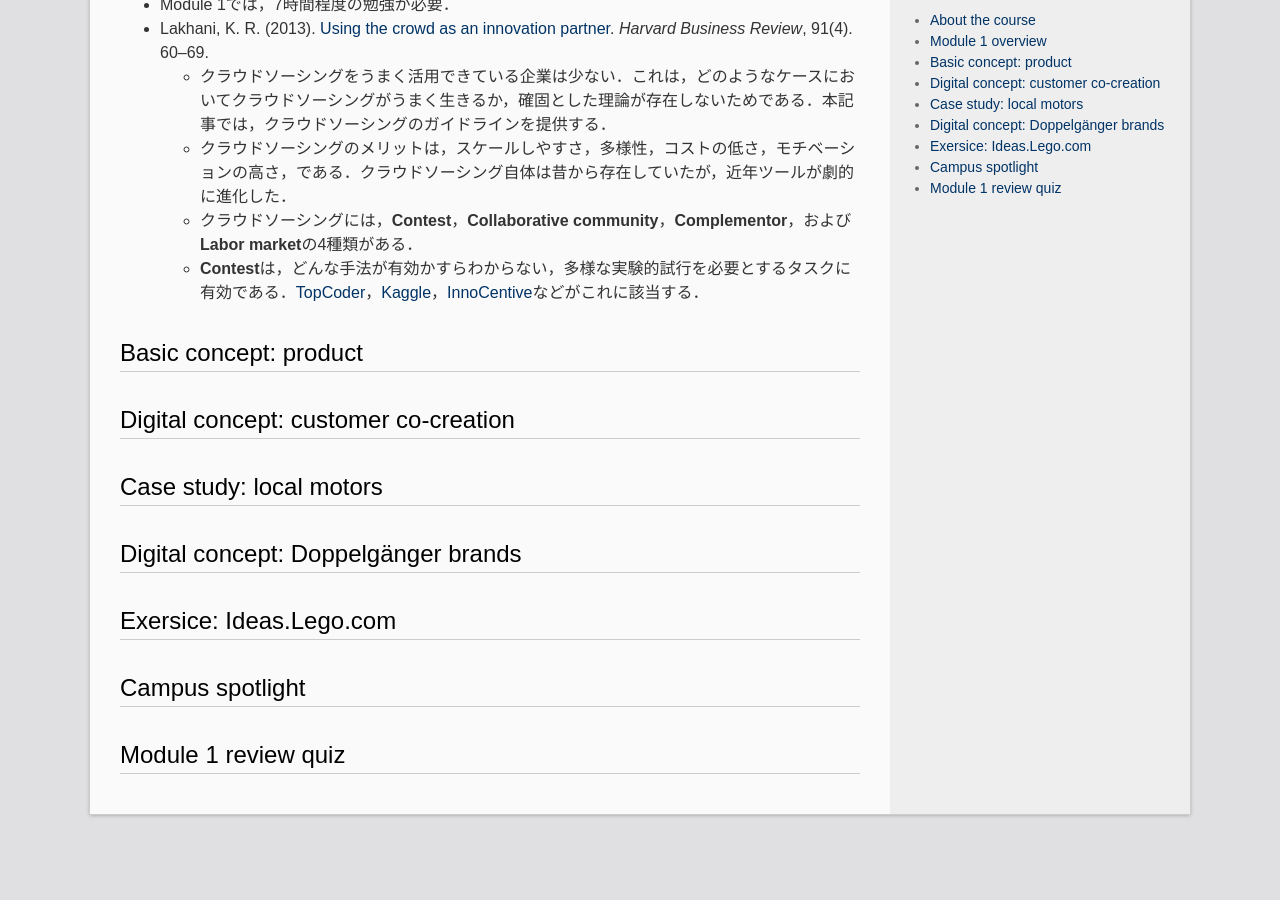
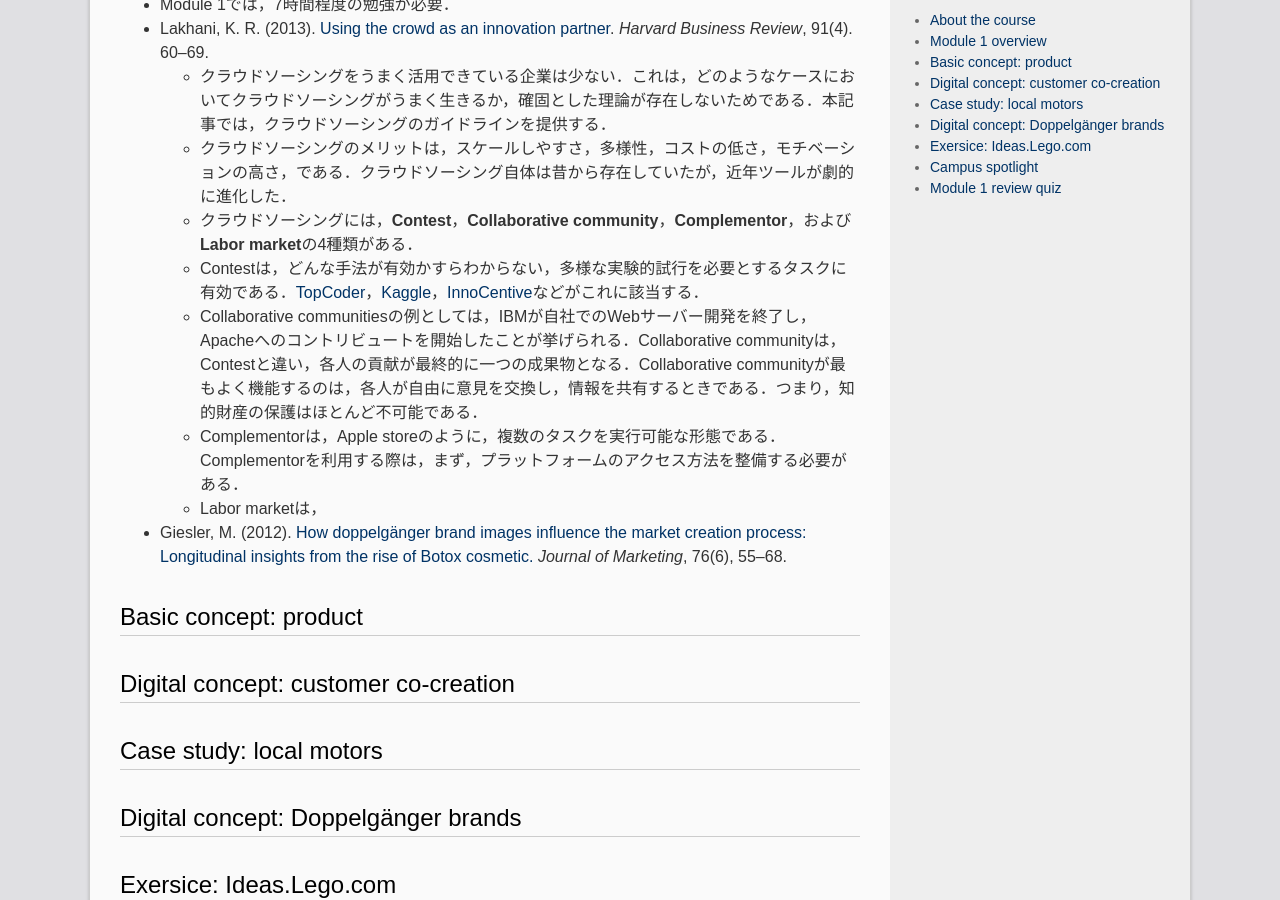
Before and after one commit to madoreenu/haltaro.github.io, a Jekyll site: the page built from _posts/2017-11-08-digital-marketing-1.md, in a window 1280 px wide and 900 px high, scrolled down 794 px. Built offline with Jekyll 4.4.1, drawn with Linux system fonts in a browser that asks for light colours.

Commit message:
Add complementor

```diff
--- a/_posts/2017-11-08-digital-marketing-1.md
+++ b/_posts/2017-11-08-digital-marketing-1.md
@@ -22,8 +22,11 @@ categories:
   * クラウドソーシングをうまく活用できている企業は少ない．これは，どのようなケースにおいてクラウドソーシングがうまく生きるか，確固とした理論が存在しないためである．本記事では，クラウドソーシングのガイドラインを提供する．
   * クラウドソーシングのメリットは，スケールしやすさ，多様性，コストの低さ，モチベーションの高さ，である．クラウドソーシング自体は昔から存在していたが，近年ツールが劇的に進化した．
   * クラウドソーシングには，**Contest**，**Collaborative community**，**Complementor**，および**Labor market**の4種類がある．
-  * **Contest**は，どんな手法が有効かすらわからない，多様な実験的試行を必要とするタスクに有効である．[TopCoder](https://www.topcoder.com/)，[Kaggle](https://www.kaggle.com/)，[InnoCentive](https://www.innocentive.com/)などがこれに該当する．
-
+  * Contestは，どんな手法が有効かすらわからない，多様な実験的試行を必要とするタスクに有効である．[TopCoder](https://www.topcoder.com/)，[Kaggle](https://www.kaggle.com/)，[InnoCentive](https://www.innocentive.com/)などがこれに該当する．
+  * Collaborative communitiesの例としては，IBMが自社でのWebサーバー開発を終了し，Apacheへのコントリビュートを開始したことが挙げられる．Collaborative communityは，Contestと違い，各人の貢献が最終的に一つの成果物となる．Collaborative communityが最もよく機能するのは，各人が自由に意見を交換し，情報を共有するときである．つまり，知的財産の保護はほとんど不可能である．
+  * Complementorは，Apple storeのように，複数のタスクを実行可能な形態である．Complementorを利用する際は，まず，プラットフォームのアクセス方法を整備する必要がある．
+  * Labor marketは，
+* Giesler, M. (2012). [How doppelgänger brand images influence the market creation process: Longitudinal insights from the rise of Botox cosmetic.](https://archive.ama.org/archive/AboutAMA/Pages/AMA%20Publications/AMA%20Journals/Journal%20of%20Marketing/TOCs/SUM_2012.6/doppelganger-brand-images.aspx) *Journal of Marketing*, 76(6), 55–68.
 
 # Basic concept: product
 
```
